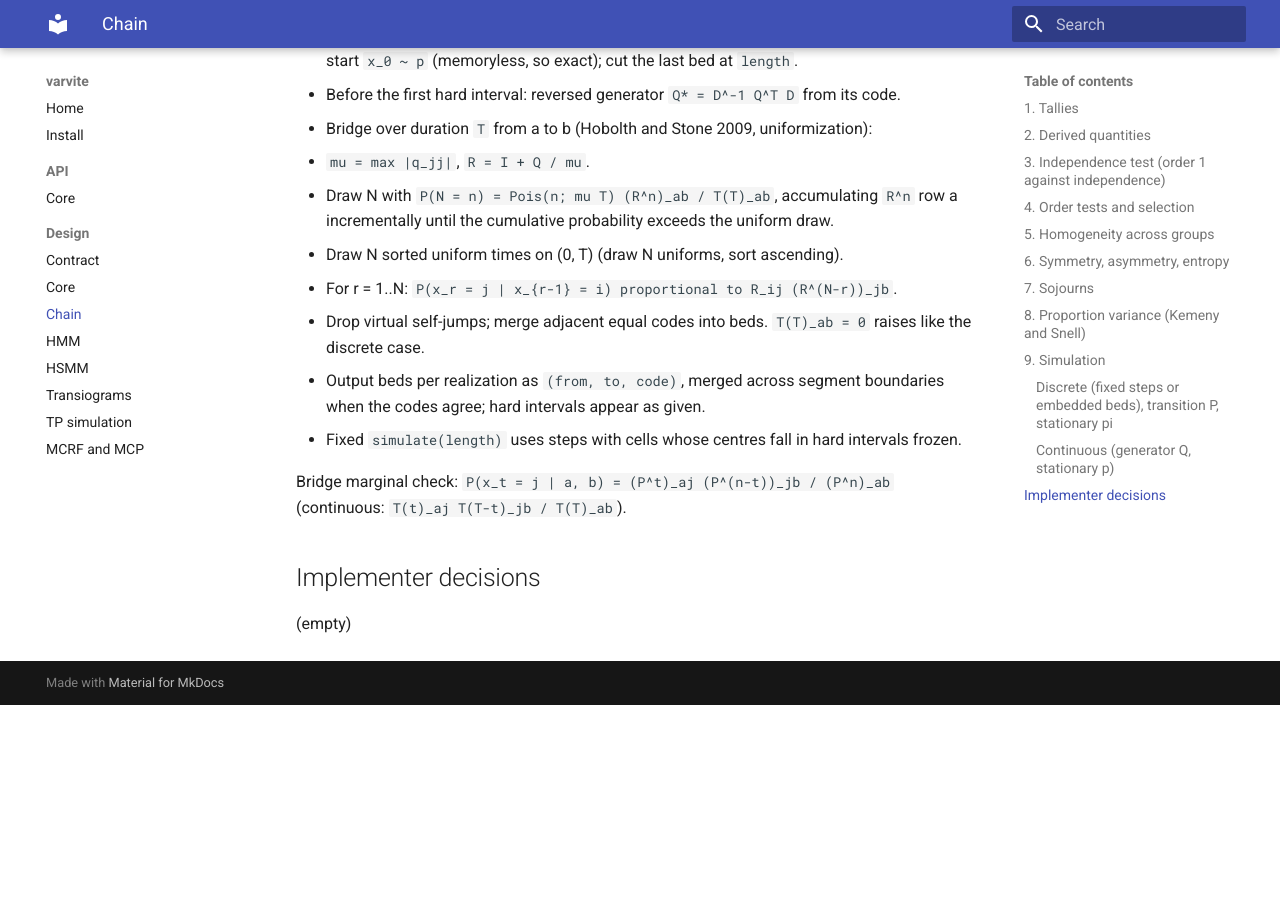
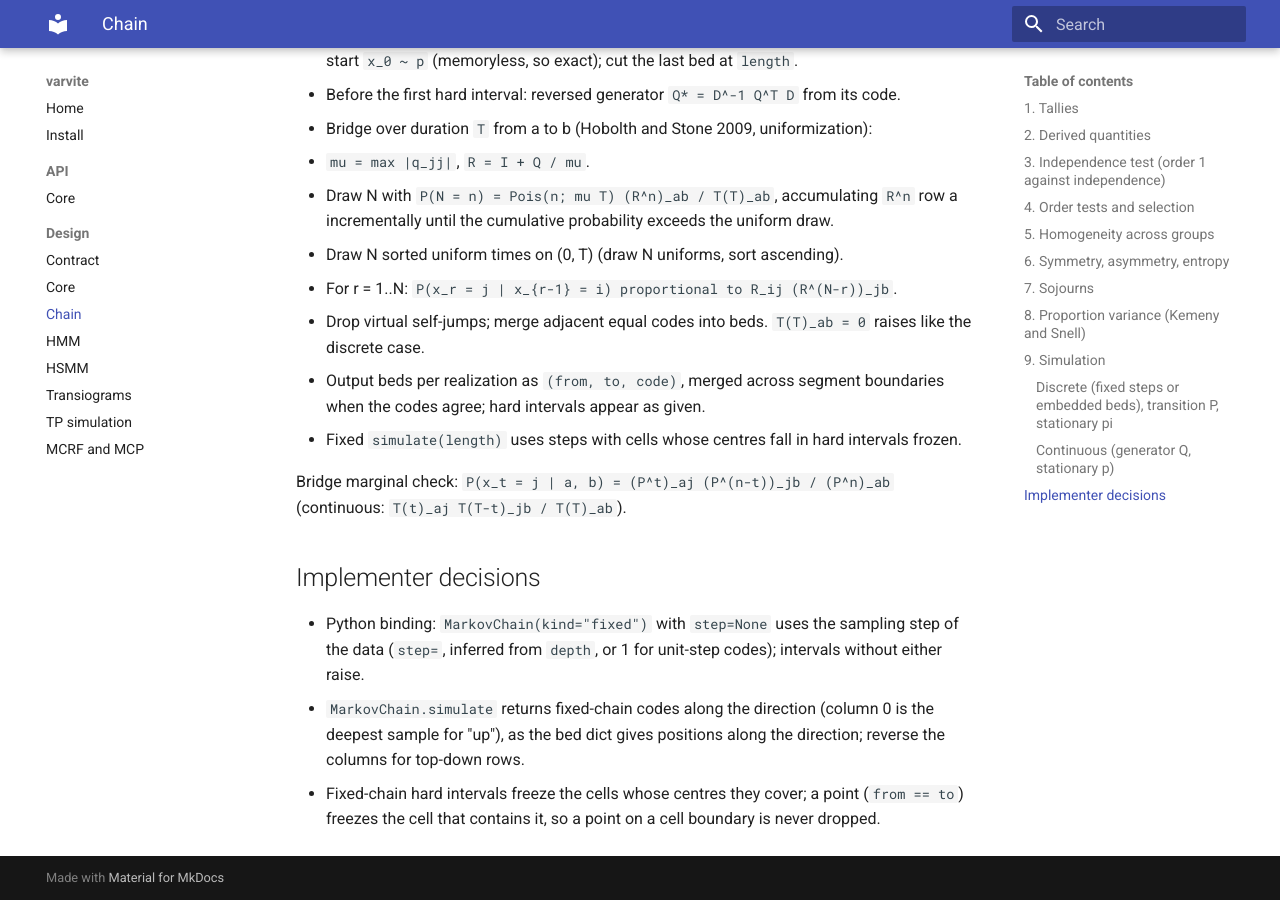
Before and after one commit to cratongen/transiograms, an MkDocs documentation site: the page built from docs/design/chain.md, in a window 1280 px wide and 900 px high, scrolled down 3976 px. Built offline with MkDocs 1.6.1 and Material for MkDocs 9.7.7, drawn with Linux system fonts in a browser that asks for light colours; before the commit the page ends 4681 px from its top, so only the background shows below that.

Commit message:
fix(py): freeze the cell that holds a hard point and print test results compactly
A fixed-chain hard point on a cell boundary covered no cell centre and was dropped. Records the binding decisions in the design files.

```diff
--- a/docs/design/chain.md
+++ b/docs/design/chain.md
@@ -158,4 +158,10 @@ Bridge marginal check: `P(x_t = j | a, b) = (P^t)_aj (P^(n-t))_jb / (P^n)_ab` (c
 
 ## Implementer decisions
 
-(empty)
+- Python binding: `MarkovChain(kind="fixed")` with `step=None` uses the sampling step of the data
+  (`step=`, inferred from `depth`, or 1 for unit-step codes); intervals without either raise.
+- `MarkovChain.simulate` returns fixed-chain codes along the direction (column 0 is the deepest
+  sample for "up"), as the bed dict gives positions along the direction; reverse the columns for
+  top-down rows.
+- Fixed-chain hard intervals freeze the cells whose centres they cover; a point (`from == to`)
+  freezes the cell that contains it, so a point on a cell boundary is never dropped.
```
Also changed, not shown: docs/design/hmm.md (+4 -0 lines), docs/design/hsmm.md (+4 -1 lines), 3 other files.
